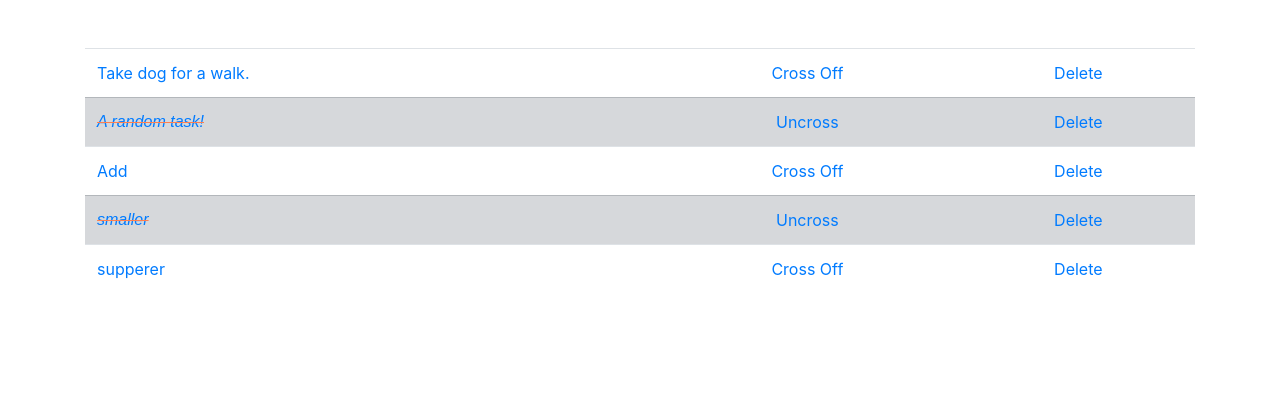
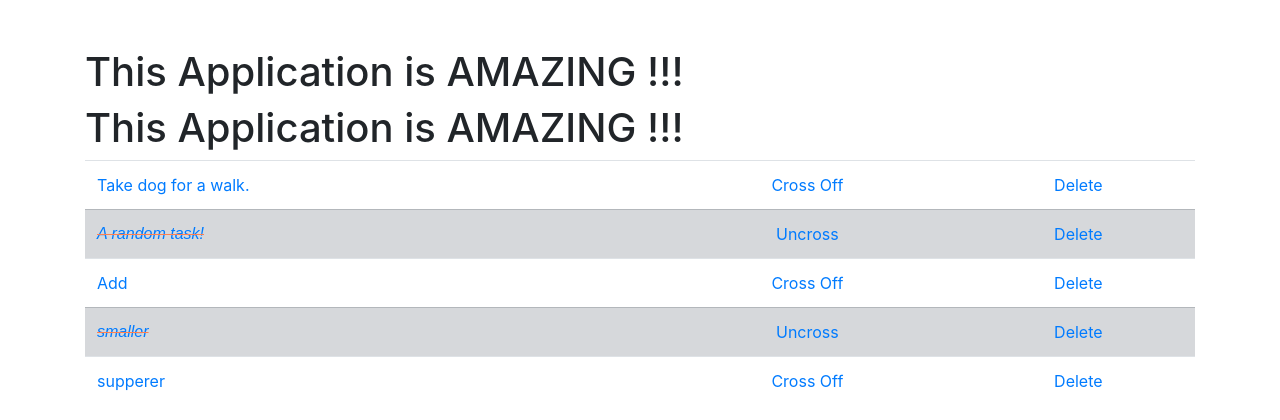
Before and after one commit to karankumarshreds/todoapp_basic, a Django app: page / in a window 1280 px wide. Shown: the part 80-500 px from the top of the page. Run offline with Django 3.2, Linux system fonts and the light colour scheme; data comes from the database, SQL or seed files in the repository; some libraries are stand-ins or nearby versions.

Commit message:
test commit 2 - jenkins

```diff
--- a/todo_list/templates/home.html
+++ b/todo_list/templates/home.html
@@ -19,6 +19,7 @@
 				{%if things.completed%}
 				  <tr class="table-secondary">
 				    <td class="striker"><a href="{%url 'edit' things.id%}">{{things.item}}</a></td>
+					  <h1> This Application is AMAZING !!!</h1>
 				    <td><center><a href="{%url 'uncross' things.id%}">Uncross</center></a></td>
 				    <td><center><a href="{%url 'delete' things.id%}" method="POST">Delete</center></a></td>
 				  </tr>
```
